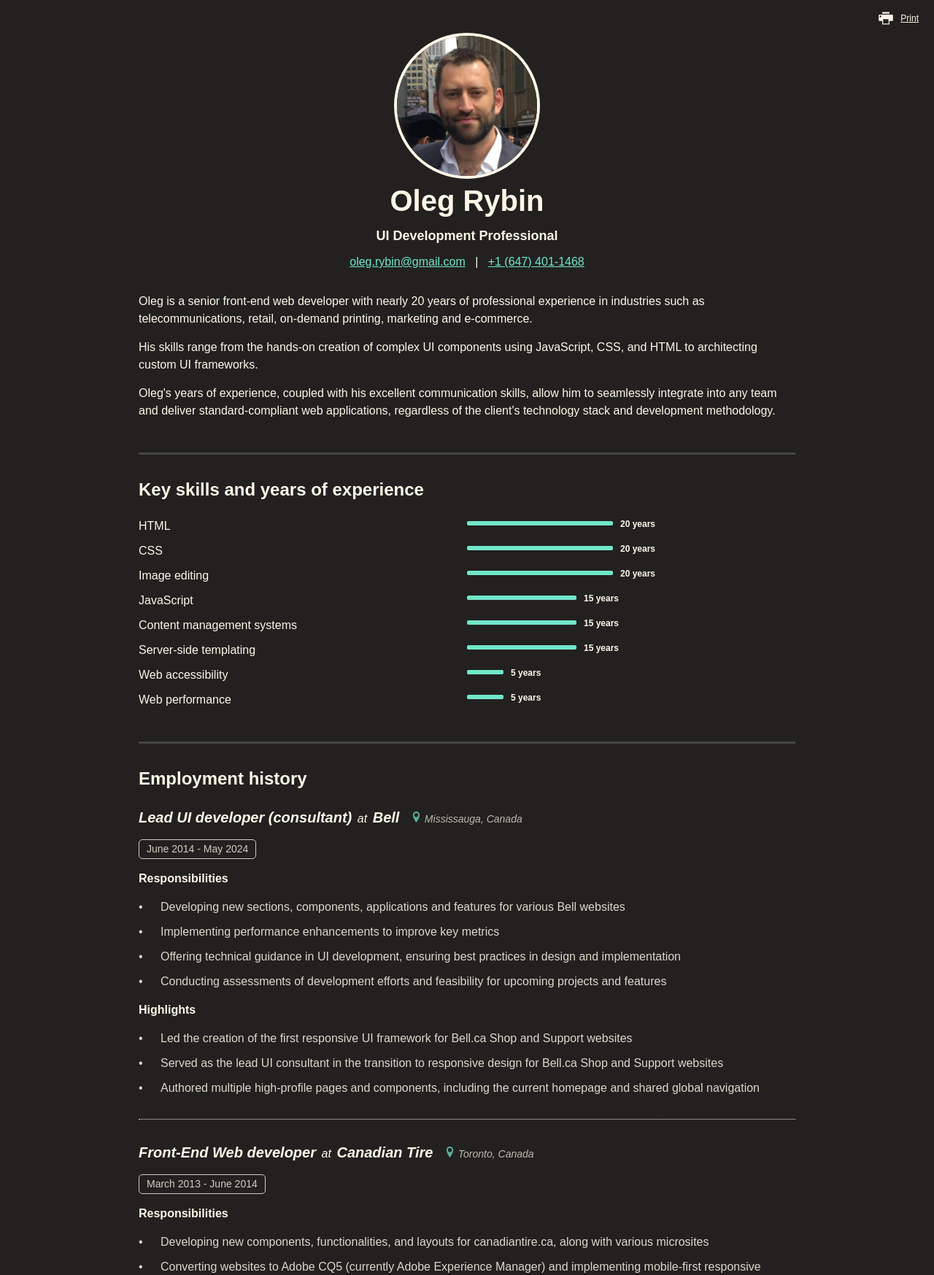
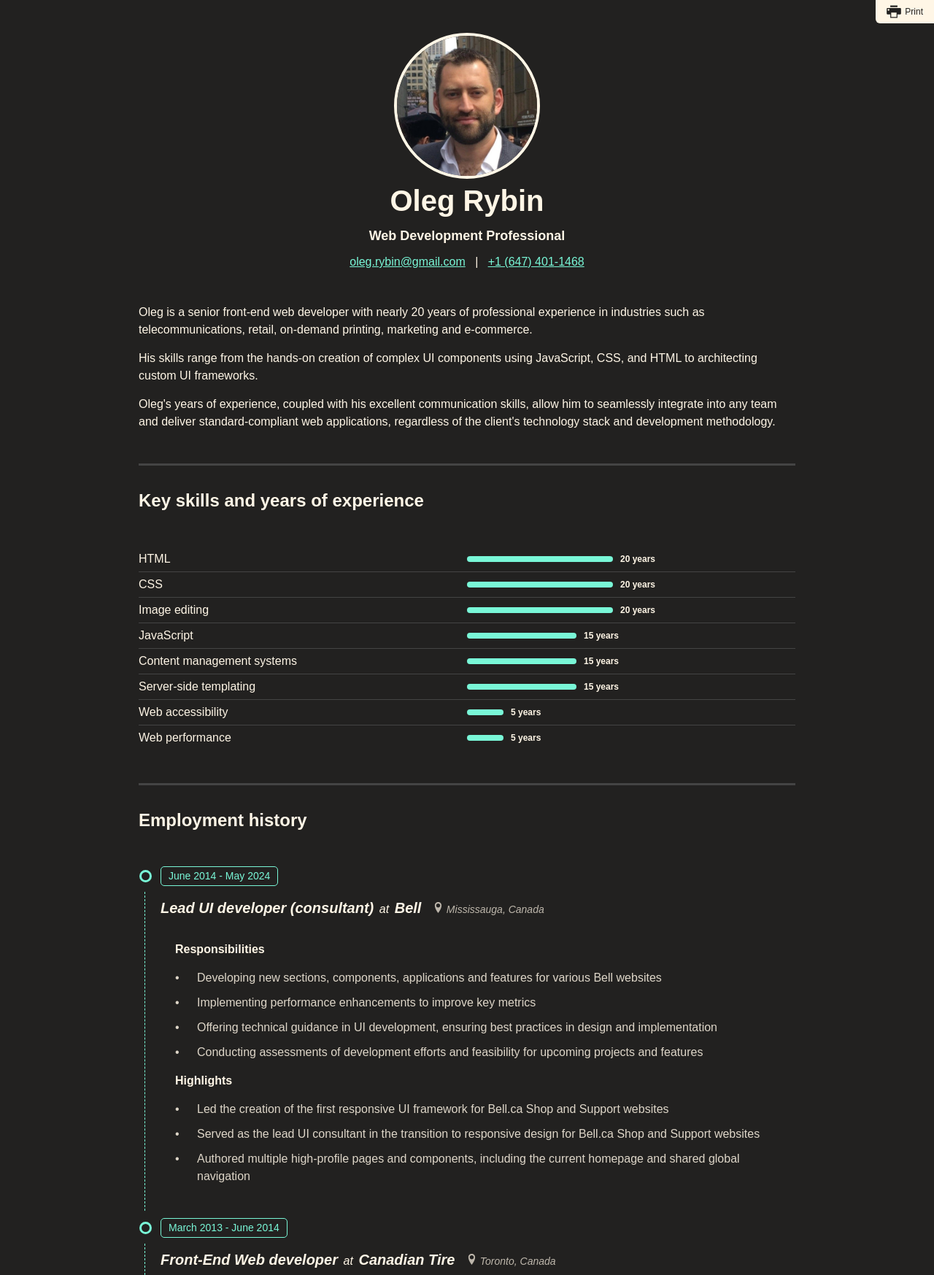
Before and after one commit to olegr1/oleg-rybin-site, an Eleventy site: page src/index.html in a window 1280 px wide. Shown: the top 1747 px of the page at 73% size. Built offline with nearby package versions, Linux system fonts and the light colour scheme; Eleventy itself is replaced by a stand-in of ours; files that its build step writes are made by us from their sources.

Commit message:
Further design improvements, adding footer

```diff
--- a/src/_data/resume.json
+++ b/src/_data/resume.json
@@ -1,7 +1,7 @@
 {
     "contents": {
         "name": "Oleg Rybin",
-        "role": "UI Development Professional",
+        "role": "Web Development Professional",
         "intro": ["Oleg is a senior front-end web developer with nearly 20 years of professional experience in industries such as telecommunications, retail, on-demand printing, marketing and e-commerce.",
         "His skills range from the hands-on creation of complex UI components using JavaScript, CSS, and HTML to architecting custom UI frameworks.",
         "Oleg's years of experience, coupled with his excellent communication skills, allow him to seamlessly integrate into any team and deliver standard-compliant web applications, regardless of the client's technology stack and development methodology."],
--- a/src/_includes/layouts/base.html
+++ b/src/_includes/layouts/base.html
@@ -11,7 +11,7 @@
 
 </head>
 <body>
-  <a href="#main" class="or-skip-to-main">Skip to main content</a>
+  <a href="#orMain" class="or-skip-to-main-link">Skip to main content</a>
   {{ content | safe }}
 
 
--- a/src/assets/css/main.css
+++ b/src/assets/css/main.css
@@ -1,13 +1,16 @@
 @import url(reset.css);
 
 html {
+    scroll-behavior: smooth;
+
     --body-bg: #222120;
     --text-color-main: #fff6e6;
-    --highlight-color-main: #71e7ca;
-    --highlight-color-focus: #71e7ca;
+    --highlight-color-main: #79f7d7;
+    --highlight-color-focus: var(--highlight-color-main);
+    --border-color: #444;
 }
 
-.or-skip-to-main {
+.or-skip-to-main-link {
     display: block;
     padding: 5px;
     position: absolute;
@@ -20,6 +23,44 @@ html {
     transition: top .3s ease;
     color: var(--text-color-main);
     font-size: 14px;
+}
+
+.or-back-to-top-link {
+    background-color: var(--body-bg);
+    color: var(--text-color-main);
+    font-size: 14px;
+    padding: 7px 40px 7px 15px;
+    cursor: pointer;
+    border-radius: 6px;
+    border-color: var(--border-color);
+    border-width: 2px;
+    border-style: solid;
+    transition: background-color .2s ease;
+    display: block;
+    width: min-content;
+    white-space: nowrap;
+    position: relative;
+    text-decoration: none;
+}
+
+.or-back-to-top-link:hover {
+    text-decoration: underline;
+}
+
+.or-back-to-top-link:after {
+    border-style: solid;
+    border-width: 2px 2px 0 0;
+    border-color: var(--text-color-main);
+    content: '';
+    display: inline-block;
+    height: 10px;
+    position: absolute;
+    vertical-align: top;
+    width: 10px;
+    top: 15px;
+    right: 15px;
+    transform: rotate(-45deg);
+    transition: .2s;
 }
 
 .or-skip-to-main:focus {
@@ -38,31 +79,43 @@ body {
     font-family: sans-serif;
 }
 
+main:focus {
+    outline: none;
+}
+
 .or-nobr{
     white-space: nowrap;
 }
 
 .or-print-button {
-    background-color: transparent;
+    background-color: var(--text-color-main);
     border: none;
-    color: var(--text-color-main);
+    color: var(--body-bg);
     font-size: 12px;
+    text-decoration: none;
+    position: absolute;
+    top: 0;
+    right: 0;
+    padding: 7px 15px 7px 40px;
+    cursor: pointer;
+    border-bottom-left-radius: 6px;
+    transition: background-color .2s ease;
+}
+
+.or-print-button:hover {
     text-decoration: underline;
-    position: absolute;
-    top: 15px;
-    right: 15px;
-    padding-left: 30px;
-    cursor: pointer;
 }
 
 .or-print-button svg{
-    fill: var(--text-color-main);
+    fill: var(--body-bg);
     width: 20px;
     height: 20px;
     position: absolute;
-    top: 0;
-    left: 0;
+    top: 50%;
+    transform: translateY(-50%);
+    left: 15px;
 }
+
 
 .or-list {
     margin: 0 0 15px 0;
@@ -98,6 +151,7 @@ body {
 .or-header {
     padding: 15px 0 30px 0;
 }
+
 
 .or-intro {
     padding: 30px 0 0;
@@ -145,7 +199,15 @@ body {
 .or-contacts-email,
 .or-contacts-phone{
     display: block;
+    width: min-content;
+    margin: 3px auto;
     color: var(--highlight-color-main);
+    transition: color .3s ease;
+}
+
+.or-contacts-email:hover,
+.or-contacts-phone:hover{
+    color: var(--text-color-main);
 }
 
 .or-contacts-email span,
@@ -176,7 +238,7 @@ body {
     font-size: 24px;
     margin-bottom: 20px;
     padding-top: 30px;
-    border-top: 3px solid #464646;
+    border-top: 3px solid var(--border-color);
 }
 
 .or-section-subheader {
@@ -184,6 +246,7 @@ body {
     font-weight: bold;
     margin-bottom: 15px;
     font-style: italic;
+    color: var(--text-color-main);
 }
 
 .or-section-subheader-extra {
@@ -191,8 +254,12 @@ body {
     color: var(--text-color-main);
     font-weight: normal;
     opacity: .7;
-    margin-left: 10px;
     white-space: nowrap;
+}
+
+.or-company-name {
+    white-space: nowrap;
+    margin-right: 10px;
 }
 
 .or-section-subheader-small-text {
@@ -204,7 +271,7 @@ body {
 .or-location-icon {
     height: 15px;
     width: 15px;
-    fill: var(--highlight-color-main);
+    fill: var(--text-color-main);
     display: inline;
 }
 
@@ -218,18 +285,51 @@ body {
 .or-section-duration {
     font-size: 14px;
     margin-bottom: 15px;
-    color: var(--text-color-main);
-    border: 1px solid var(--text-color-main);
+    color: var(--highlight-color-main);
+    border: 1px solid var(--highlight-color-main);
     display: inline-block;
     padding: 2px 10px;
     border-radius: 5px;
-    opacity: .8;
+    position: relative;
+}
+
+.or-section-duration:before {
+    content: "";
+    display: block;
+    width: 17px;
+    height: 17px;
+    border: 3px solid var(--highlight-color-main);
+    border-radius: 50%;
+    position: absolute;
+    left: -30px;
+    top: 4px;
 }
 
 .or-subsecton {
-    margin-bottom: 20px;
-    padding-bottom: 15px;
-    border-bottom: 1px dotted var(--text-color-main);
+    margin-bottom: 30px;
+    margin-left: 30px;
+    position: relative;
+    border-bottom: none;
+}
+
+.or-subsecton-wrap {
+    padding-left: 5px;
+    padding-top: 15px;
+}
+
+.or-subsecton:before {
+    content: "";
+    display: block;
+    width: 2px;
+    height: 100%;
+    border-left: 1px dashed var(--highlight-color-main);
+    position: absolute;
+    left: -22px;
+    top: 35px;
+}
+
+.or-subsecton:last-of-type::before {
+    display: none;
 }
 
 .or-subsecton:last-of-type {
@@ -244,19 +344,21 @@ body {
 }
 
 .or-skill {
-    margin-bottom: 10px;
+    margin-bottom: 0;
+    padding: 5px 0;
+    position: relative;
 }
 
 .or-skill-bar {
-    height: 6px;
+    height: 8px;
     background-color: var(--highlight-color-main);
     position: relative;
     display: block;
     margin-top: 5px;
-    width: 0;
+    width: 5px;
     transition: width 1.5s ease;
     transition-delay: .5s;
-    border-radius: 2px;
+    border-radius: 5px;
 }
 
 .or-skill-years-dt,
@@ -272,6 +374,22 @@ body {
 .or-skill-years-mb {
     display: inline-block;
     margin-left: 5px;
+}
+
+.or-footer-content {
+    padding-top: 30px;
+    padding-bottom: 45px;
+    border-top: 3px solid var(--border-color);
+    display: flex;
+}
+
+.or-footer-copyright {
+    font-size: 12px;
+    display: flex;
+    flex-direction: column;
+    justify-content: center;
+    text-align: right;
+    flex-grow: 1;
 }
 
 
@@ -295,8 +413,26 @@ body {
         padding: 45px 0;
     }
 
+    .or-intro {
+        padding-top: 45px;
+    }
+
+    .or-section-header {
+        margin-bottom: 45px;
+    }
+
+    .or-section-subheader {
+        position: relative;
+        color: var(--text-color-main);
+    }
+
+    .or-subsecton-wrap {
+        padding-left: 20px;
+        padding-top: 15px;
+    }
+
     .or-subsecton {
-        margin-bottom: 30px;
+        margin-bottom: 45px;
     }
 
     .or-header-photo-wrap {
@@ -322,12 +458,28 @@ body {
     }
 
     .or-skill {
-        margin-bottom: 10px;
+        margin-bottom: 0;
         display: flex;
+        border-bottom: 1px solid var(--border-color);
+    }
+
+    .or-skill:last-of-type {
+        border-bottom: none;
     }
 
     .or-skill-name {
         width: 50%;
+    }
+
+    .or-skill-bar-wrap,
+    .or-skill-years-wrap {
+        display: flex;
+        flex-direction: column;
+        justify-content: center;
+    }
+
+    .or-skill-bar {
+        margin: 0;
     }
 
     .or-skill-years-mb {
@@ -351,7 +503,8 @@ body {
         background-color: #fff;
     }
 
-    .or-print-button {
+    .or-print-button,
+    .or-footer {
         display: none;
     }
 
@@ -410,6 +563,7 @@ body {
     .or-section-subheader {
         font-size: 16px;
         margin-bottom: 0;
+        color: #000;
     }
 
     .or-section-subheader-extra {
@@ -443,6 +597,12 @@ body {
         margin-bottom: 15px;
         padding-bottom: 10px;
         border-bottom: 1px solid #e1e1e1;
+        margin-left: 0;
+    }
+
+    .or-subsecton:before,
+    .or-section-duration:before {
+        display: none;
     }
 
     .or-skill-list {
@@ -455,6 +615,7 @@ body {
         margin-bottom: 3px;
         width: 50%;
         padding-right: 15px;
+        border-bottom: none;
     }
 
     .or-skill-years-dt,
--- a/src/index.html
+++ b/src/index.html
@@ -2,7 +2,7 @@
 layout: layouts/base.html
 ---
 
-<header class="or-header">
+<header class="or-header" id="orTop">
     <div class="container">
         <div class="or-header-content">
 
@@ -35,7 +35,7 @@ layout: layouts/base.html
     </div>
 </header>
 
-<main tabindex="-1" id="main">
+<main tabindex="-1" id="orMain">
 
     <section class="or-section">
         <div class="container">
@@ -45,8 +45,13 @@ layout: layouts/base.html
                 {% for skill in resume.contents.skills %}
                 <li class="or-skill">
                     <div class="or-skill-name">{{ skill.name }}<span class="or-skill-years-mb">- {{ skill.years }} years</span></div>
+
+                    <div class="or-skill-bar-wrap">
                         <div class="or-skill-bar" data-years="{{ skill.years }}"></div>
+                    </div>
+                    <div class="or-skill-years-wrap">
                         <span class="or-skill-years-dt">{{ skill.years }} years</span>
+                    </div>
                 </li>
                 {% endfor %}
             </ul>
@@ -54,19 +59,21 @@ layout: layouts/base.html
 
     </section>
 
-    <section>
+    <section class="or-section">
         <div class="container">
             <h2 class="or-section-header">Employment history</h2>
 
             {% for item in resume.contents.workExperience %}
 
             <article class="or-subsecton">
-                <h3 class="or-section-subheader">{{ item.role }} <span class="or-section-subheader-small-text">at</span> {{ item.companyName }} <span class="or-section-subheader-extra"> <svg tabindex="-1" class="or-location-icon" focusable="false" aria-hidden="true">
+
+                <p class="or-section-duration">{{ item.duration.startDate | formatMonthYear}} - {{ item.duration.endDate | formatMonthYear }}</p>
+
+                <h3 class="or-section-subheader">{{ item.role }} <span class="or-section-subheader-small-text">at</span> <span class="or-company-name">{{ item.companyName }}</span> <span class="or-section-subheader-extra"> <svg tabindex="-1" class="or-location-icon" focusable="false" aria-hidden="true">
                     <use tabindex="-1" focusable="false" xlink:href="#icon-location"></use>
                 </svg> {{ item.location.city }}, {{ item.location.country }}</span></h3>
 
-                <p class="or-section-duration">{{ item.duration.startDate | formatMonthYear}} - {{ item.duration.endDate | formatMonthYear }}</p>
-
+                <div class="or-subsecton-wrap">
                     <h4 class="or-section-heading-small">Responsibilities</h4>
                     <ul class="or-list">
                         {% for responsibility in item.responsibilities %}
@@ -86,11 +93,17 @@ layout: layouts/base.html
                             {% endfor %}
                         </ul>
                     {% endif %}
+                </div>
+
 
                 </article>
 
 
             {% endfor %}
+
+
+
+
         </div>
 
 
@@ -98,3 +111,12 @@ layout: layouts/base.html
 
 
 </main>
+
+<footer class="or-footer">
+    <div class="container">
+        <div class="or-footer-content">
+            <a class="or-back-to-top-link" href="#orTop">Back to top</a>
+            <div class="or-footer-copyright">© Oleg Rybin, 2024</div>
+        </div>
+    </div>
+</footer>
```
Lines whose indentation alone changed are shown as unchanged.
